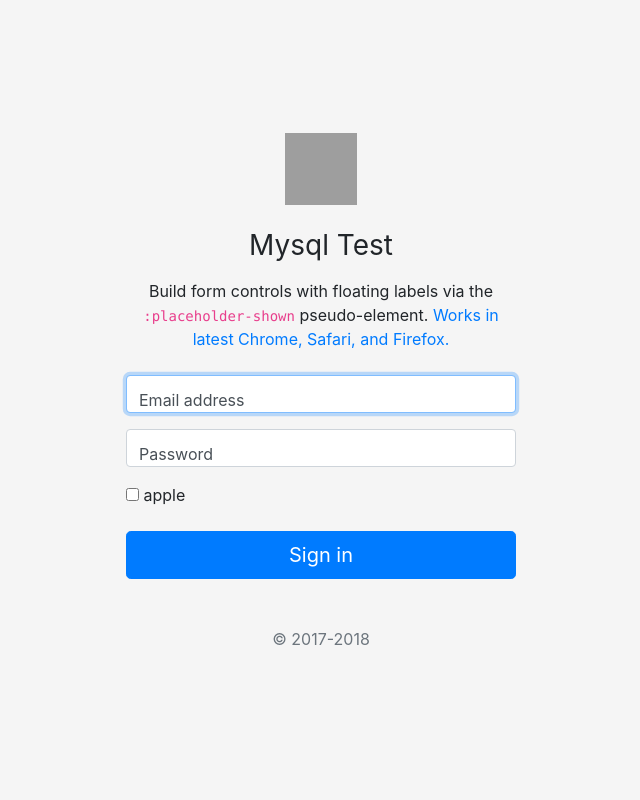
After one commit to super-ilad1/server_test, a Django app: template templates/index2.html in a window 1280 px wide. The commit adds this page. Shown: the whole page, without its empty margins (319-959 px from the left). Run offline with Django 3.2, Linux system fonts and the light colour scheme; the template is opened without the code that fills it, so the values that code supplies are empty; some libraries are stand-ins or nearby versions; grey boxes are pictures that could not be loaded.

Commit message:
'mysqlVersion2'

```diff
--- a/firstApp/views.py
+++ b/firstApp/views.py
@@ -6,7 +6,7 @@ from django.http import HttpResponse
 
 
 def home(request):
-    return render(request,'index.html')
+    return render(request,'index2.html')
 
 def sub_home(request):
     return render(request,'sub_home.html')
--- a/templates/index.html
+++ b/templates/index.html
@@ -17,16 +17,18 @@
     <script src="https://ajax.googleapis.com/ajax/libs/jquery/3.4.1/jquery.min.js"></script>
 
     <!-- Custom styles for this template -->
-      <link rel="stylesheet" href="abc/floating-labels.css?{% now 'U' %}"/>
 
 </head>
+op
 
 <body>
 <form class="form-signin">
     <div class="text-center mb-4">
         <img class="mb-4" src="https://getbootstrap.com/assets/brand/bootstrap-solid.svg" alt="" width="72" height="72">
         <h1 class="h3 mb-3 font-weight-normal">Floating labels</h1>
-        <p>Build form controls with floating labels via the <code>:placeholder-shown</code> pseudo-element. <a href="https://caniuse.com/#feat=css-placeholder-shown">Works in latest Chrome, Safari, and Firefox.</a></p>
+        <p>Build form controls with floating labels via the <code>:placeholder-shown</code> pseudo-element. <a
+                href="https://caniuse.com/#feat=css-placeholder-shown">Works in latest Chrome, Safari, and Firefox.</a>
+        </p>
     </div>
 
     <div class="form-label-group">
--- /dev/null
+++ b/templates/index2.html
@@ -0,0 +1,136 @@
+<!doctype html>
+<html lang="en">
+  <head>
+    <meta charset="utf-8">
+    <meta name="viewport" content="width=device-width, initial-scale=1, shrink-to-fit=no">
+    <meta name="description" content="">
+    <meta name="author" content="">
+    <link rel="icon" href="../../../../favicon.ico">
+
+    <title>Floating labels example for Bootstrap</title>
+
+    <!-- Bootstrap core CSS -->
+      <link rel="stylesheet" href="https://stackpath.bootstrapcdn.com/bootstrap/4.4.1/css/bootstrap.min.css"
+            integrity="sha384-Vkoo8x4CGsO3+Hhxv8T/Q5PaXtkKtu6ug5TOeNV6gBiFeWPGFN9MuhOf23Q9Ifjh" crossorigin="anonymous">
+
+    <!-- Custom styles for this template -->
+   <style>
+       :root {
+  --input-padding-x: .75rem;
+  --input-padding-y: .75rem;
+}
+
+html,
+body {
+  height: 100%;
+}
+
+body {
+  display: -ms-flexbox;
+  display: -webkit-box;
+  display: flex;
+  -ms-flex-align: center;
+  -ms-flex-pack: center;
+  -webkit-box-align: center;
+  align-items: center;
+  -webkit-box-pack: center;
+  justify-content: center;
+  padding-top: 40px;
+  padding-bottom: 40px;
+  background-color: #f5f5f5;
+}
+
+.form-signin {
+  width: 100%;
+  max-width: 420px;
+  padding: 15px;
+  margin: 0 auto;
+}
+
+.form-label-group {
+  position: relative;
+  margin-bottom: 1rem;
+}
+
+.form-label-group > input,
+.form-label-group > label {
+  padding: var(--input-padding-y) var(--input-padding-x);
+}
+
+.form-label-group > label {
+  position: absolute;
+  top: 0;
+  left: 0;
+  display: block;
+  width: 100%;
+  margin-bottom: 0; /* Override default `<label>` margin */
+  line-height: 1.5;
+  color: #495057;
+  border: 1px solid transparent;
+  border-radius: .25rem;
+  transition: all .1s ease-in-out;
+}
+
+.form-label-group input::-webkit-input-placeholder {
+  color: transparent;
+}
+
+.form-label-group input:-ms-input-placeholder {
+  color: transparent;
+}
+
+.form-label-group input::-ms-input-placeholder {
+  color: transparent;
+}
+
+.form-label-group input::-moz-placeholder {
+  color: transparent;
+}
+
+.form-label-group input::placeholder {
+  color: transparent;
+}
+
+.form-label-group input:not(:placeholder-shown) {
+  padding-top: calc(var(--input-padding-y) + var(--input-padding-y) * (2 / 3));
+  padding-bottom: calc(var(--input-padding-y) / 3);
+}
+
+.form-label-group input:not(:placeholder-shown) ~ label {
+  padding-top: calc(var(--input-padding-y) / 3);
+  padding-bottom: calc(var(--input-padding-y) / 3);
+  font-size: 12px;
+  color: #777;
+}
+
+   </style>
+  </head>
+
+  <body>
+    <form class="form-signin">
+      <div class="text-center mb-4">
+        <img class="mb-4" src="https://getbootstrap.com/assets/brand/bootstrap-solid.svg" alt="" width="72" height="72">
+        <h1 class="h3 mb-3 font-weight-normal">Mysql Test</h1>
+        <p>Build form controls with floating labels via the <code>:placeholder-shown</code> pseudo-element. <a href="https://caniuse.com/#feat=css-placeholder-shown">Works in latest Chrome, Safari, and Firefox.</a></p>
+      </div>
+
+      <div class="form-label-group">
+        <input type="email" id="inputEmail" class="form-control" placeholder="Email address" required autofocus>
+        <label for="inputEmail">Email address</label>
+      </div>
+
+      <div class="form-label-group">
+        <input type="password" id="inputPassword" class="form-control" placeholder="Password" required>
+        <label for="inputPassword">Password</label>
+      </div>
+
+      <div class="checkbox mb-3">
+        <label>
+          <input type="checkbox" value="remember-me"> apple
+        </label>
+      </div>
+      <button class="btn btn-lg btn-primary btn-block" type="submit">Sign in</button>
+      <p class="mt-5 mb-3 text-muted text-center">&copy; 2017-2018</p>
+    </form>
+  </body>
+</html>
```
Also changed, not shown: static/floating-labels.css (deleted, +0 -87 lines). Lines whose indentation alone changed are shown as unchanged.
